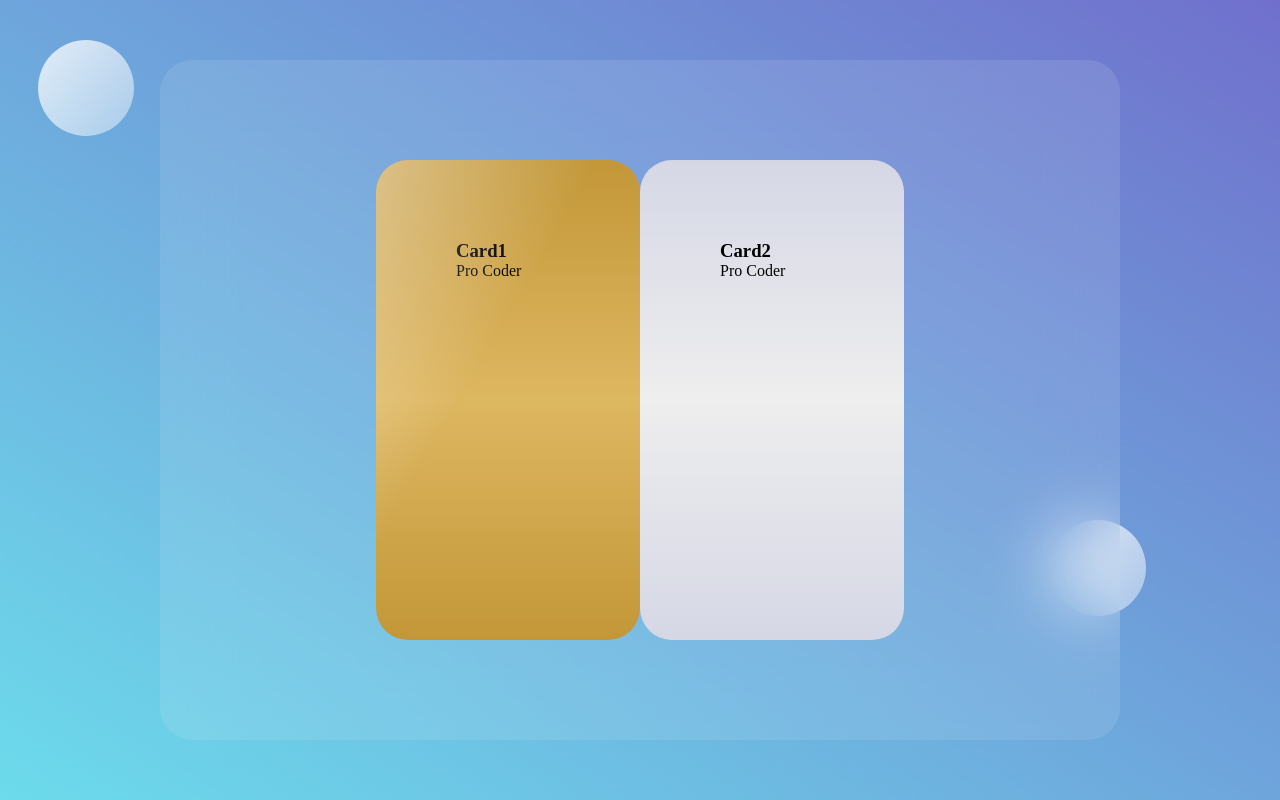
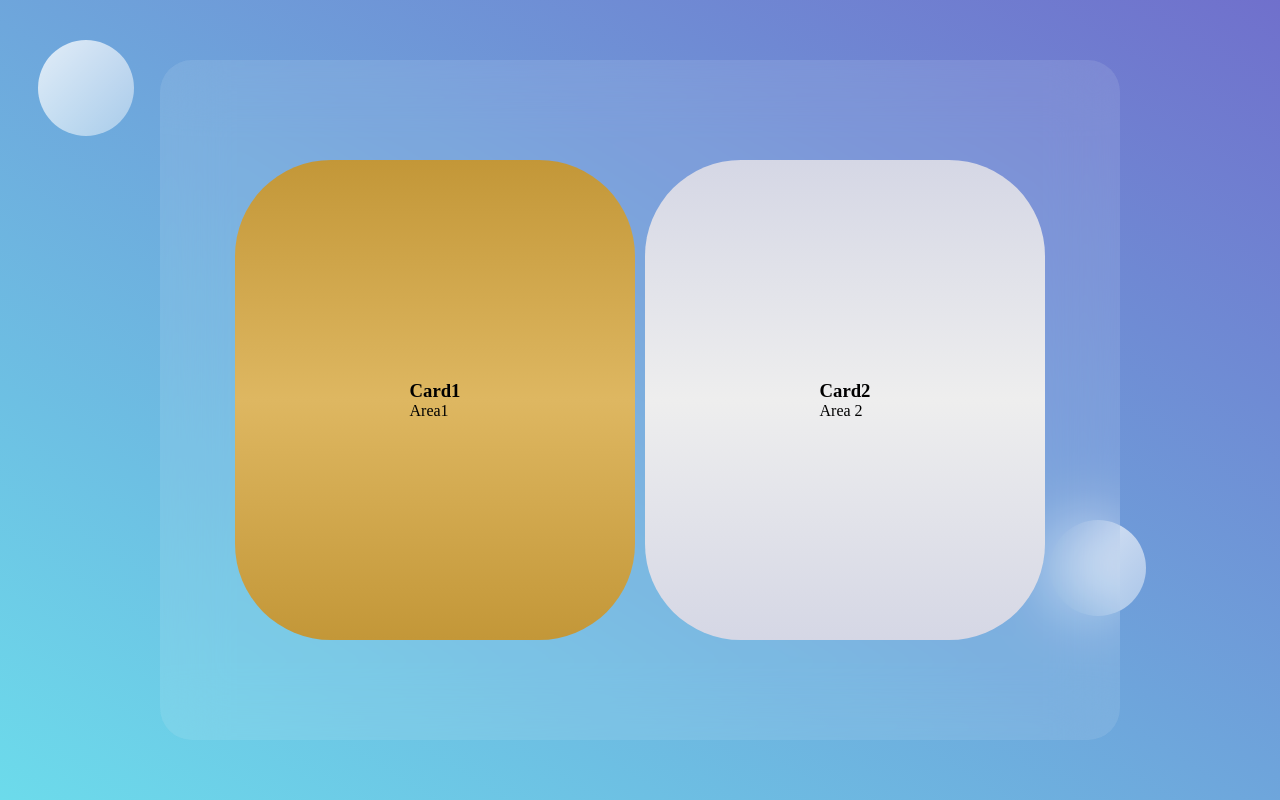
Before and after one commit to JustHoijer/StyleSamples, a Django app: page / in a window 1280 px wide. Run offline with Django 4.2, Linux system fonts and the light colour scheme.

Commit message:
"more updates"

```diff
--- a/static/css/style.css
+++ b/static/css/style.css
@@ -16,7 +16,7 @@ main {
     background: white;
     min-height: 85vh;
     width: 75%;
-    padding: 5vh;
+    padding: 10vh, 10vh, 10vh;
     background: linear-gradient(to right bottom, rgba(255, 255, 255, 0.1), rgba(255, 255, 255, 0.1));
     border: white;
     border-radius: 2rem;
@@ -25,19 +25,23 @@ main {
     display: flex;
     align-items: center;
     justify-content: center;
+    flex-wrap: wrap;
+    gap: 10px;
 }
 
 .dashboard,
 .dashboard2 {
     background: white;
     min-height: 60vh;
-    width: 30%;
-    padding: 10vh;
+    width: 50vh;
     border: white;
-    border-radius: 2rem;
+    border-radius: 6rem;
     z-index: 5;
     backdrop-filter: blur(20rem);
     overflow: hidden;
+    display: flex;
+    align-items: center;
+    justify-content: center;
 
     &:after {
         content: '';
@@ -73,7 +77,6 @@ main {
 
 .dashboard {
     background: linear-gradient(to bottom, #c39738, #deb761, #c39738);
-
 
 
     &:after {
--- a/templates/_base.html
+++ b/templates/_base.html
@@ -15,13 +15,13 @@
             <div class="dashboard">
                 <div class="Card1">
                     <h3>Card1</h3>
-                    <p>Pro Coder</p>
+                    <p>Area1</p>
                 </div>
             </div>
             <div class="dashboard2">
                 <div class="Card2">
                     <h3>Card2</h3>
-                    <p>Pro Coder</p>
+                    <p>Area 2</p>
                 </div>
             </div>
         </section>
```
